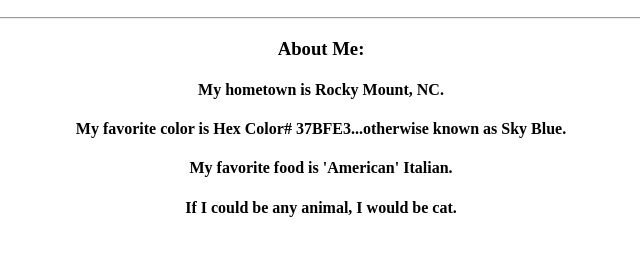
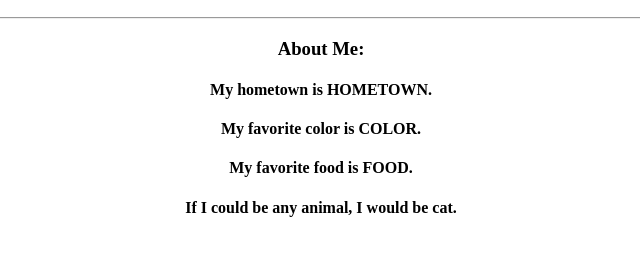
Before and after one commit to Json-Asano/literate-octo-spoon, a plain HTML site: page index.html in a window 1280 px wide. Shown: the part 110-366 px from the top of the page, without its empty margins (319-959 px from the left). Drawn offline with Linux system fonts and the light colour scheme.

Commit message:
Update index.html

```diff
--- a/index.html
+++ b/index.html
@@ -11,9 +11,9 @@
 				<h2>Software Developer</h2>
 				<hr>
 				<h3>About Me:</h3>
-					<h4>My hometown is Rocky Mount, NC.</h4>
-					<h4>My favorite color is Hex Color# 37BFE3...otherwise known as Sky Blue.</h4>
-					<h4>My favorite food is 'American' Italian.</h4>
+					<h4>My hometown is HOMETOWN.</h4>
+					<h4>My favorite color is COLOR.</h4>
+					<h4>My favorite food is FOOD.</h4>
 					<h4>If I could be any animal, I would be cat.</h4>
 			</div>
 		  </body>
```
